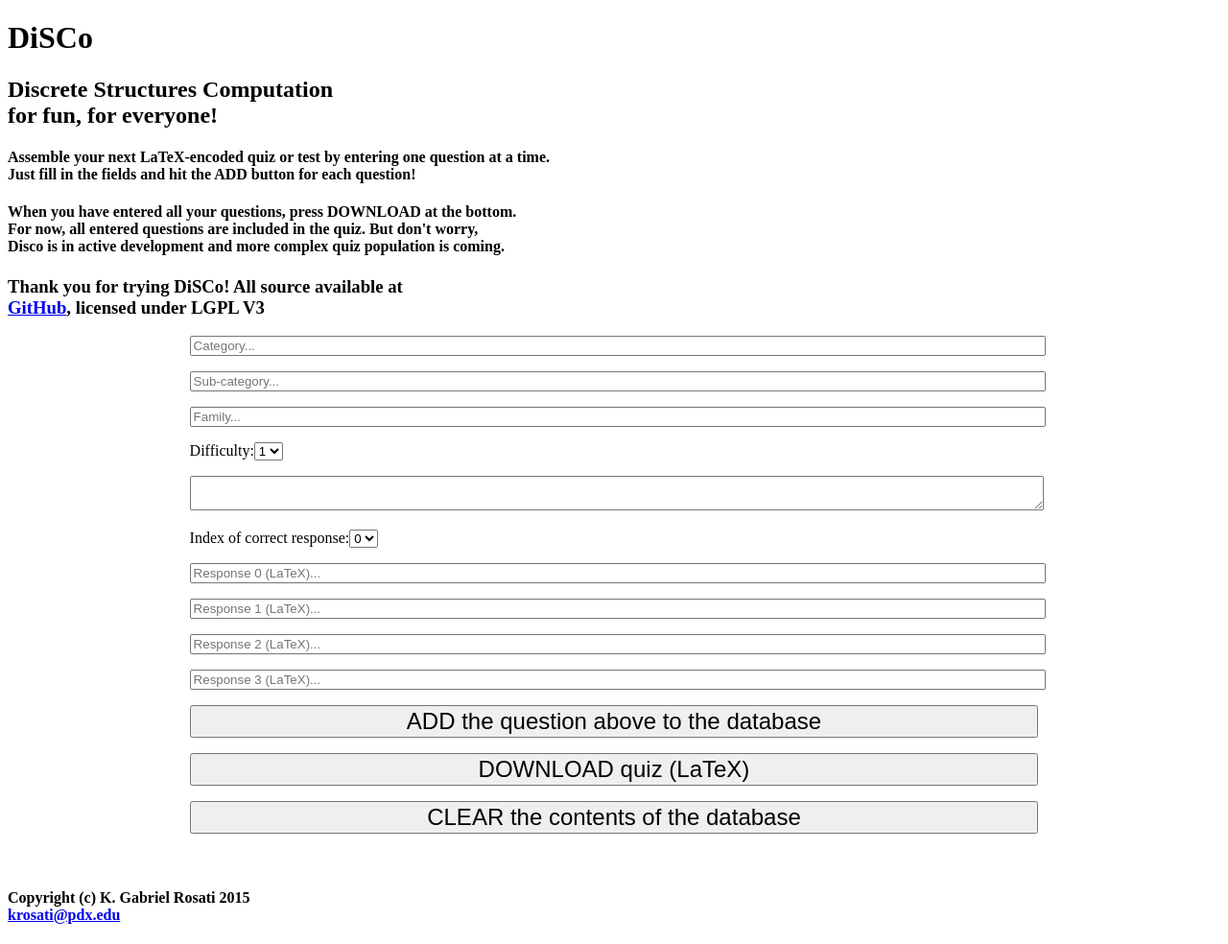
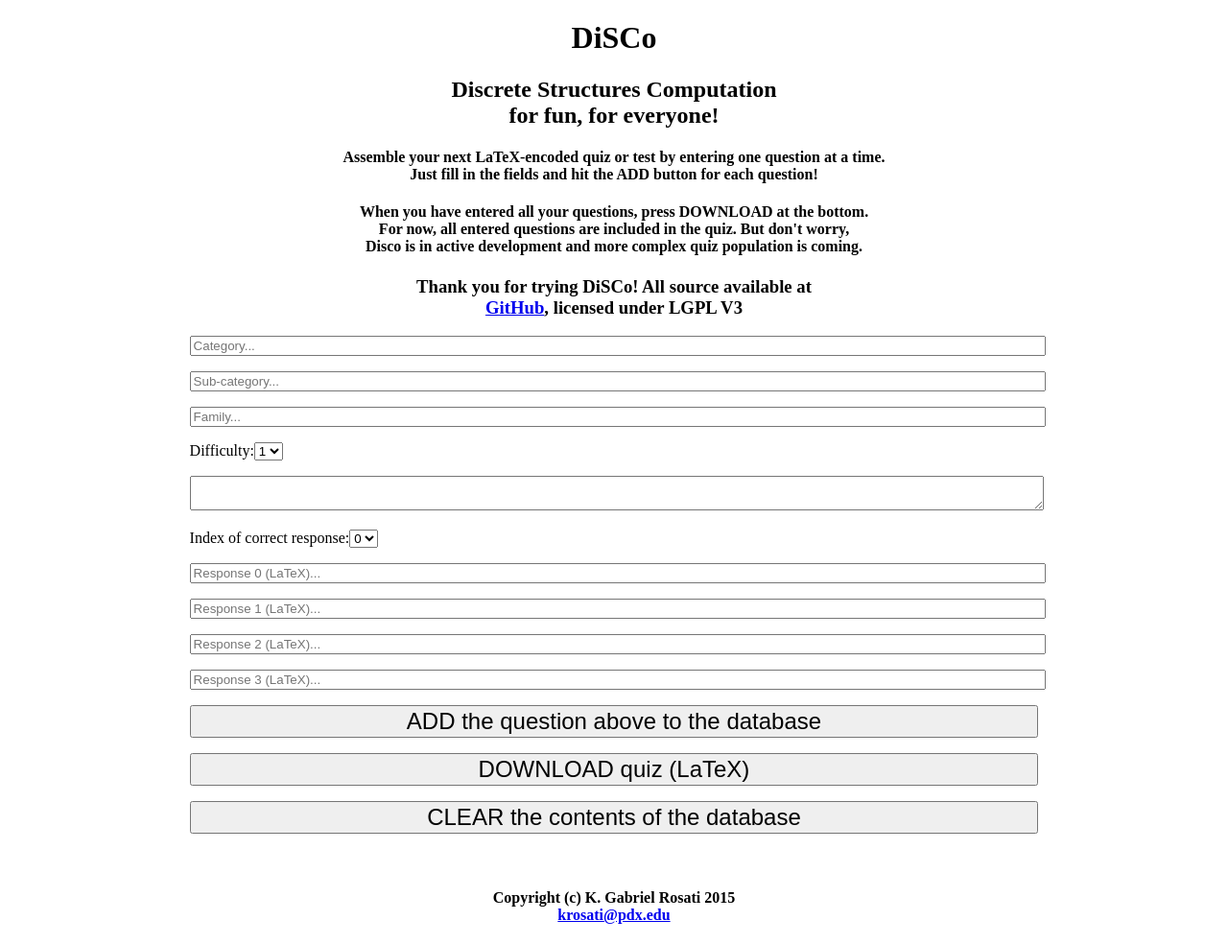
Before and after one commit to gabrielpdx/DiSCo, a Flask app: page / in a window 1280 px wide. Shown: the whole page at 96% size. Run offline with Flask 2, Linux system fonts and the light colour scheme.

Commit message:
Tweaked css

```diff
--- a/static/style.css
+++ b/static/style.css
@@ -1,4 +1,4 @@
-h {
+h1, h2, h3, h4 {
     text-align: center;
 }
 
```
